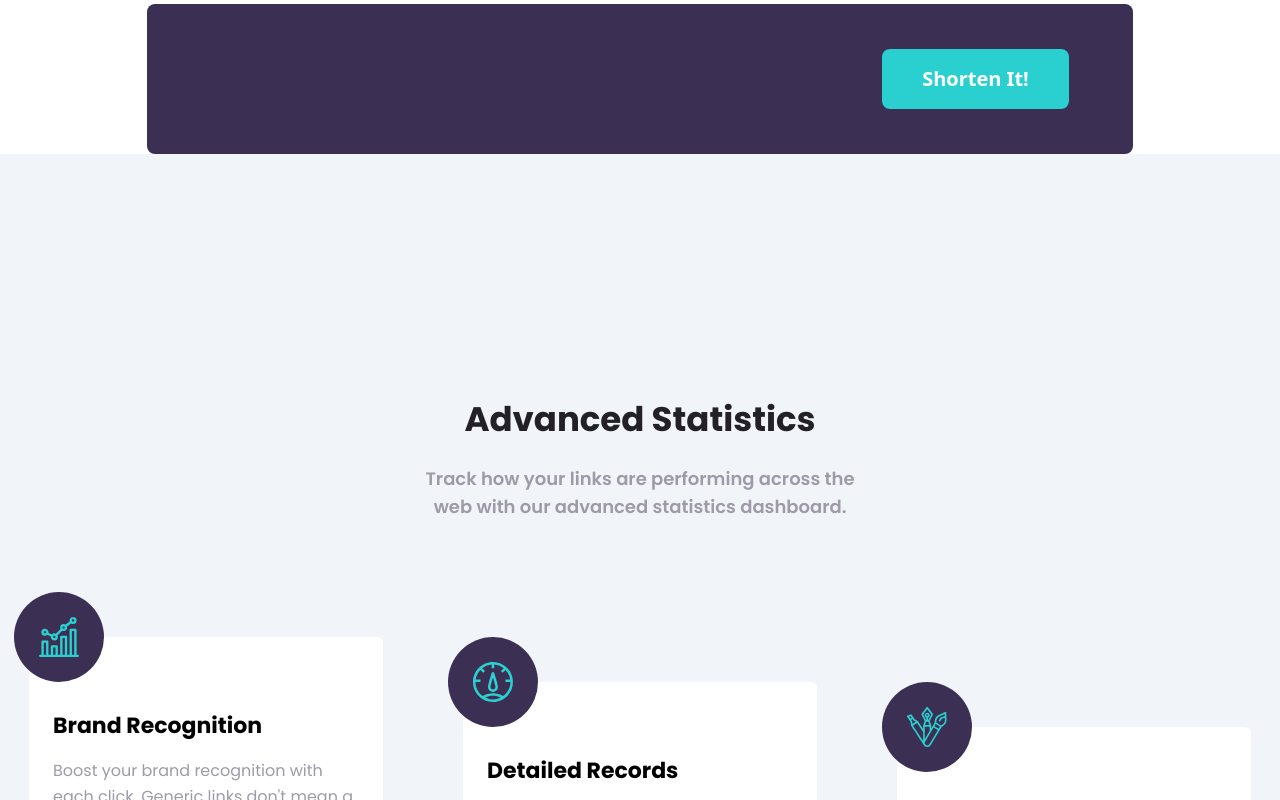
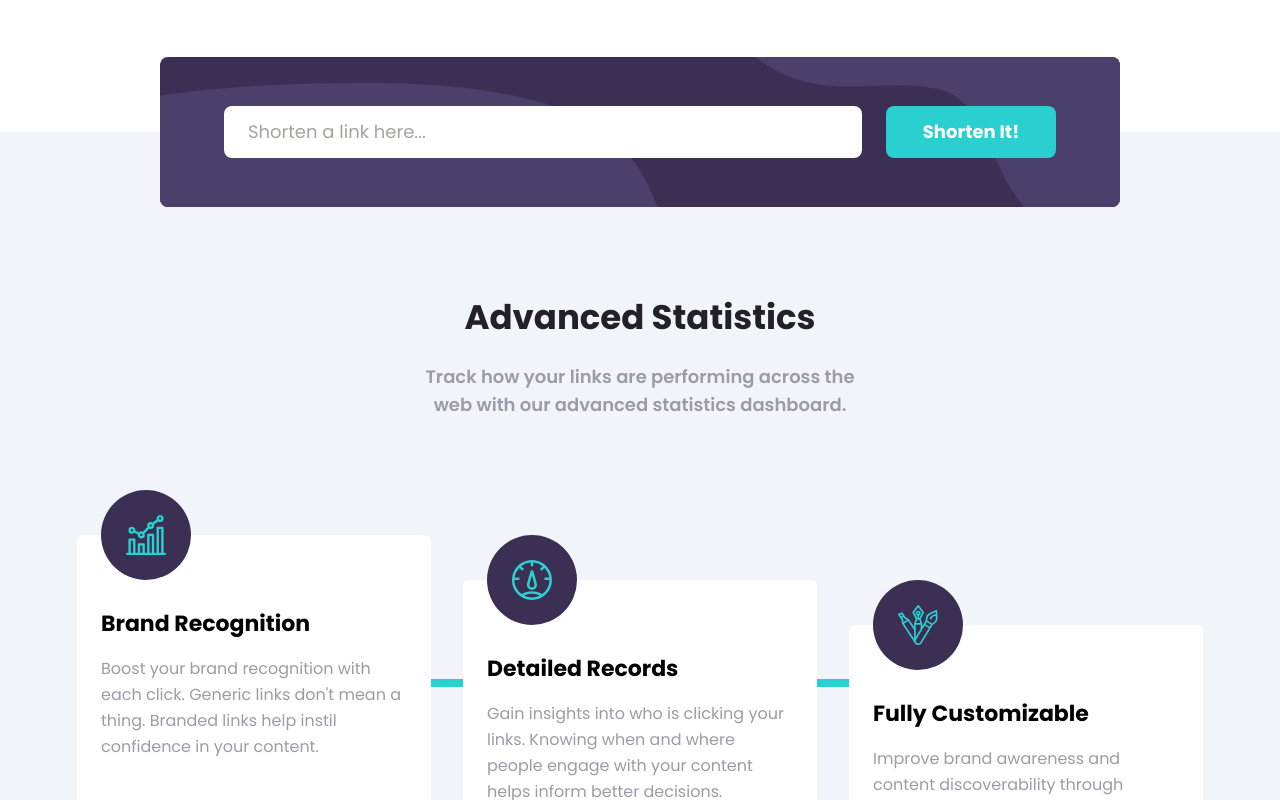
Before and after one commit to mjclaypool/Shortly-Landing-Page, a React (Vite) app: page / in a window 1280 px wide. Shown: the part 700-1500 px from the top of the page. Built offline with nearby package versions, Linux system fonts and the light colour scheme.

Commit message:
Add hover effects and Font Awesome icons
Added hover effects for buttons and navigation links, added an input element to the ShortenLink component, and added a hamburger menu icon in the header for small screens.

```diff
--- a/package.json
+++ b/package.json
@@ -10,6 +10,11 @@
     "preview": "vite preview"
   },
   "dependencies": {
+    "@fortawesome/fontawesome-svg-core": "^6.6.0",
+    "@fortawesome/free-brands-svg-icons": "^6.6.0",
+    "@fortawesome/free-regular-svg-icons": "^6.6.0",
+    "@fortawesome/free-solid-svg-icons": "^6.6.0",
+    "@fortawesome/react-fontawesome": "^0.2.2",
     "react": "^18.3.1",
     "react-dom": "^18.3.1"
   },
--- a/src/App.jsx
+++ b/src/App.jsx
@@ -1,6 +1,5 @@
 import Header from './components/Header'
 import Hero from './components/Hero'
-import ShortenLink from './components/ShortenLink'
 import Statistics from './components/Statistics'
 import GetStarted from './components/GetStarted'
 import Footer from './components/Footer'
@@ -11,7 +10,6 @@ function App() {
     <main>
       <Header />
       <Hero />
-      <ShortenLink />
       <Statistics />
       <GetStarted />
       <Footer />
--- a/src/components/GetStarted.jsx
+++ b/src/components/GetStarted.jsx
@@ -9,7 +9,7 @@ export default function GetStarted() {
         <img src={bgImgM} alt="Background geometric shapes" className="lg:hidden h-[250px] w-[100vw] object-cover" />
       </div>
       <h2 className="relative z-10 font-bold text-[26px] lg:text-4xl text-white">Boost your links today</h2>
-      <button className="relative z-10 font-semibold text-lg text-white bg-primary-cyan px-12 py-3 rounded-full" type="button">Get Started</button>
+      <button className="relative z-10 font-semibold text-lg text-white bg-primary-cyan px-12 py-3 rounded-full hover:bg-cyan-200" type="button">Get Started</button>
     </div>
   )
 }
--- a/src/components/Header.jsx
+++ b/src/components/Header.jsx
@@ -1,3 +1,6 @@
+import { FontAwesomeIcon } from '@fortawesome/react-fontawesome';
+import { faBars } from '@fortawesome/free-solid-svg-icons';
+
 import logo from "../../images/logo.svg";
 
 export default function Header() {
@@ -6,13 +9,18 @@ export default function Header() {
       <nav className="flex justify-between font-poppins font-semibold text-neutral-grey-violet">
         <div className="flex gap-8">
           <img src={logo} alt="Shortly Logo" className="object-contain" />
-          <button className="hidden lg:block" type="button">Features</button>
-          <button className="hidden lg:block" type="button">Pricing</button>
-          <button className="hidden lg:block" type="button">Resources</button>
+          <button className="hidden lg:block hover:text-neutral-dark-violet" type="button">Features</button>
+          <button className="hidden lg:block hover:text-neutral-dark-violet" type="button">Pricing</button>
+          <button className="hidden lg:block hover:text-neutral-dark-violet" type="button">Resources</button>
         </div>
         <div className="flex gap-8">
-          <button className="hidden lg:block" type="button">Login</button>
-          <button className="hidden lg:block text-white bg-primary-cyan px-6 py-2 rounded-full" type="button">Sign Up</button>
+          <FontAwesomeIcon
+            icon={faBars}
+            alt="Font Awesome hamburger menu icon"
+            className="lg:hidden h-8 w-8 p-2 object-contain cursor-pointer"
+          />
+          <button className="hidden lg:block hover:text-neutral-dark-violet" type="button">Login</button>
+          <button className="hidden lg:block text-white bg-primary-cyan px-6 py-2 rounded-full hover:opacity-50" type="button">Sign Up</button>
         </div>
       </nav>
     </header>
--- a/src/components/Hero.jsx
+++ b/src/components/Hero.jsx
@@ -6,7 +6,7 @@ export default function Hero() {
       <div className="flex flex-col text-center lg:text-start items-center lg:items-start font-poppins lg:pl-40 lg:pr-16">
         <h1 className="font-bold text-[42px] lg:text-[76px] leading-[48px] lg:leading-[84px] text-neutral-dark-violet pt-10 lg:pt-0">More than just shorter links</h1>
         <p className="text-lg lg:text-[22px] text-neutral-grey-violet pb-8 pt-2 lg:pt-0">Build your brand's recognition and get detailed insights on how your links are performing.</p>
-        <button className="font-semibold text-lg text-white bg-primary-cyan px-12 py-3 rounded-full" type="button">Get Started</button>
+        <button className="font-semibold text-lg text-white bg-primary-cyan px-12 py-3 rounded-full hover:opacity-50" type="button">Get Started</button>
       </div>
       <img src={heroImg} alt="Illustration of someone working at a computer" className="h-[340px] lg:h-[482px] lg:w-[610px] object-cover object-left pl-4 lg:pl-0" />
     </div>
--- a/src/components/ShortenLink.jsx
+++ b/src/components/ShortenLink.jsx
@@ -1,8 +1,45 @@
+import { useState, useRef } from "react";
+
+import bgImgD from "../../images/bg-shorten-desktop.svg";
+import bgImgM from "../../images/bg-shorten-mobile.svg";
+
 export default function ShortenLink() {
+  const [isInvalid, setIsInvalid] = useState(false);
+  const linkUrl = useRef();
+
+  function handleSubmit(event) {
+    setIsInvalid(false);
+    event.preventDefault();
+
+    if(linkUrl.current.value.includes(' ') || linkUrl.current.value.includes('&') || linkUrl.current.value.includes('?') || linkUrl.current.value.includes('#')){
+      setIsInvalid(true);
+    }
+  }
+
   return (
-    <div className="flex justify-center">
-      <div className="flex items-center justify-end w-[77%] h-[150px] bg-primary-dark-violet rounded-lg px-16">
-        <button className="h-2/5 font-bold text-xl text-white bg-primary-cyan px-10 py-3 rounded-lg" type="button">Shorten It!</button>
+    <div className="absolute -top-[80px] lg:-top-[75px] left-[50%] translate-x-[-50%] flex w-full h-[160px] lg:h-[150px] px-6 lg:px-40">
+      <div className="relative flex items-center justify-center w-full bg-primary-dark-violet px-6 lg:px-16 rounded-lg">
+        <div className="absolute w-full h-full z-0">
+          <img src={bgImgD} alt="Background geometric shapes" className="w-full h-full hidden lg:block object-cover rounded-lg" />
+          <img src={bgImgM} alt="Background geometric shapes" className="w-full h-full lg:hidden object-fill rounded-lg" />
+        </div>
+        <form className="relative flex flex-col lg:flex-row w-full lg:gap-6" onSubmit={handleSubmit}>
+          <input
+            name="linkUrl"
+            ref={linkUrl}
+            placeholder="Shorten a link here..."
+            className="w-full font-poppins placeholder:text-stone-400 text-lg px-4 lg:px-6 py-3 mt-2 mb-1 lg:my-0 rounded-md lg:rounded-lg"
+          />
+          {isInvalid &&
+            <p className="relative text-left lg:absolute lg:-bottom-6 font-poppins text-xs italic text-secondary-red">Please add a link</p>
+          }
+          <button
+            className="min-w-[170px] relative font-poppins font-bold text-lg text-white bg-primary-cyan px-8 py-3 my-2 lg:my-0 rounded-md lg:rounded-lg"
+            type="submit"
+          >
+            Shorten It!
+          </button>
+        </form>
       </div>
     </div>
   )
--- a/src/components/StatCard.jsx
+++ b/src/components/StatCard.jsx
@@ -1,9 +1,9 @@
 export default function StatCard({ image, altText, title, details }) {
   return (
-    <div className="relative font-poppins bg-white h-[270px] lg:w-[354px] rounded-md mx-6">
+    <div className="relative z-10 font-poppins bg-white h-[270px] lg:w-[354px] rounded-md">
       <h3 className="font-bold text-[22px] pt-[72px] px-6">{title}</h3>
       <p className="text-base lg:text-md max-w-[480px] lg:w-full text-neutral-grey-violet lg:leading-relaxed px-6 py-4">{details}</p>
-      <div className="absolute -top-[45px] left-[50%] translate-x-[-50%] lg:left-[30px] flex items-center justify-center h-[90px] w-[90px] rounded-full bg-primary-dark-violet">
+      <div className="absolute -top-[45px] left-[50%] translate-x-[-50%] lg:left-[24px] lg:translate-x-0 flex items-center justify-center h-[90px] w-[90px] rounded-full bg-primary-dark-violet">
         <img src={image} alt={altText} className="h-[40px] object-contain" />
       </div>
     </div>
--- a/src/components/Statistics.jsx
+++ b/src/components/Statistics.jsx
@@ -1,3 +1,4 @@
+import ShortenLink from "./ShortenLink";
 import StatCard from "./StatCard";
 
 import statImg1 from "../../images/icon-brand-recognition.svg";
@@ -33,15 +34,17 @@ export default function Statistics() {
   ]
 
   return (
-    <div className="flex flex-col items-center font-poppins bg-slate-100 text-center pt-60">
+    <div className="relative flex flex-col items-center font-poppins bg-slate-100 text-center px-6 lg:px-40 pt-40 mt-32">
+      <ShortenLink />
       <h2 className="font-bold text-neutral-dark-violet text-[28px] lg:text-[34px]">Advanced Statistics</h2>
       <p className="font-semibold text-neutral-grey-violet text-base lg:text-lg max-w-[480px] my-5 px-4">Track how your links are performing across the web with our advanced statistics dashboard.</p>
-      <div className="flex flex-col lg:flex-row lg:text-start justify-center gap-24 lg:gap-8 min-h-[360px] my-20 lg:my-24">
+      <div className="relative flex flex-col lg:flex-row lg:text-start justify-center gap-24 lg:gap-8 min-h-[360px] my-20 lg:my-24">
         {stats.map(card => (
           <div key={card.id} className={`${card.position}`}>
             <StatCard image={card.image} altText={card.altText} title={card.title} details={card.details} />
           </div>
         ))}
+        <hr className="absolute z-0 rotate-90 w-[1000px] left-[50%] translate-x-[-50%] lg:rotate-0 lg:top-[144px] lg:w-full border-4 border-primary-cyan" />
       </div>
     </div>
   )
```
Also changed, not shown: src/components/Footer.jsx (+14 -14 lines), 1 other file (tests, documents, lock files or other folders).
